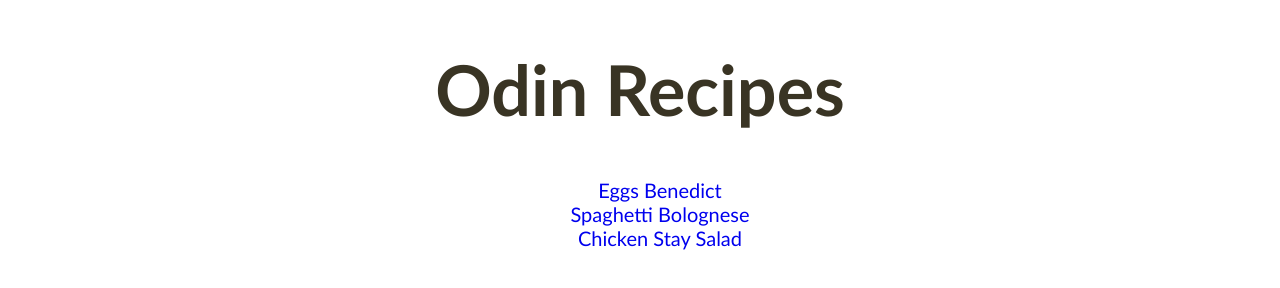
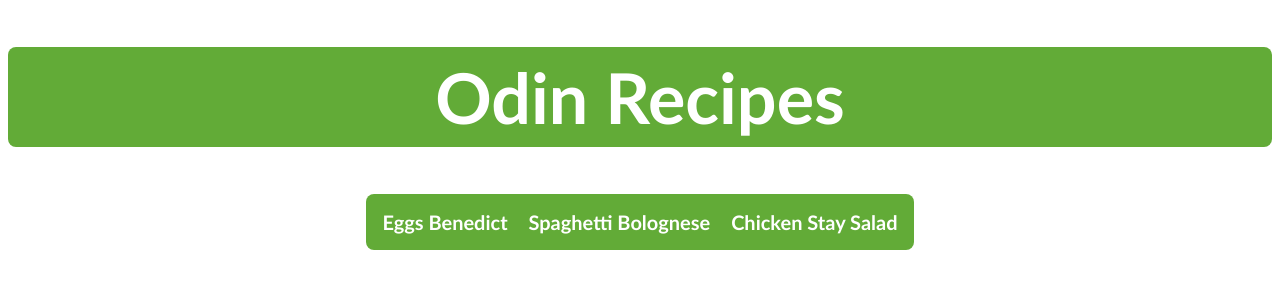
Before and after one commit to aivan-cva/odin-recipes, a plain HTML site: page index.html in a window 1280 px wide. Drawn offline with Linux system fonts and the light colour scheme.

Commit message:
Add layout to the index page

```diff
--- a/styles/styles.css
+++ b/styles/styles.css
@@ -7,19 +7,43 @@ html{
     font-size: 70px;
     font-weight: 800;
     text-align: center;
-    color:#393424;
+    color:#fff;
+    background-color: #62ab37;
+    padding: 8px;
+    border-radius: 8px;
+}
+
+.menu-container{
+    width: 100%;
+    margin: 0 auto;
 }
 
 .recipes-list{
     font-size: 20px;
-    color: #62ab37;
-    text-align: center;
+    font-weight: 800;
+    color: #000;
+    border-radius: 8px;
     list-style: none;
+    padding: 8px;
+    width: max-content;
+    margin: 0 auto;
+    background-color: #62ab37;
+}
+
+li{
+    display: inline-block;
+    padding: 8px;
 }
 
 li>a{
     text-decoration: none;
-    text-align: center;
+}
+li>a:link{
+    color: white;
+}
+
+li>a:visited{
+    color: white;
 }
 
 /* Recipes */
```
Also changed, not shown: index.html (+2 -0 lines).
